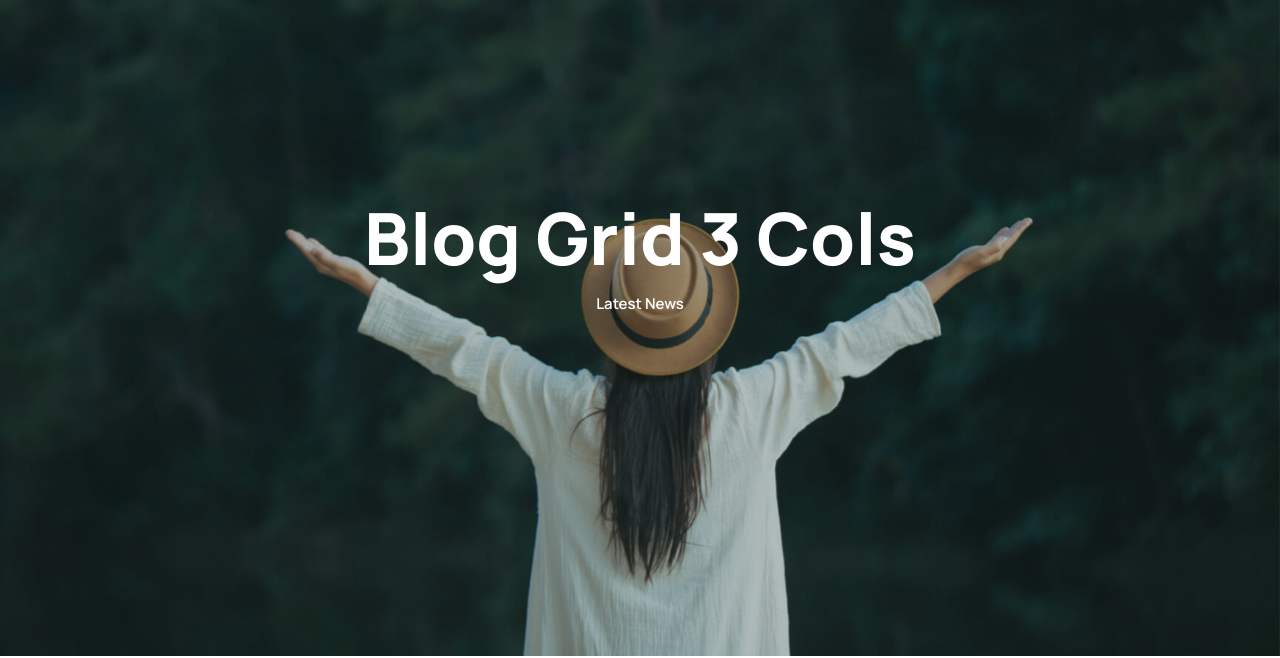
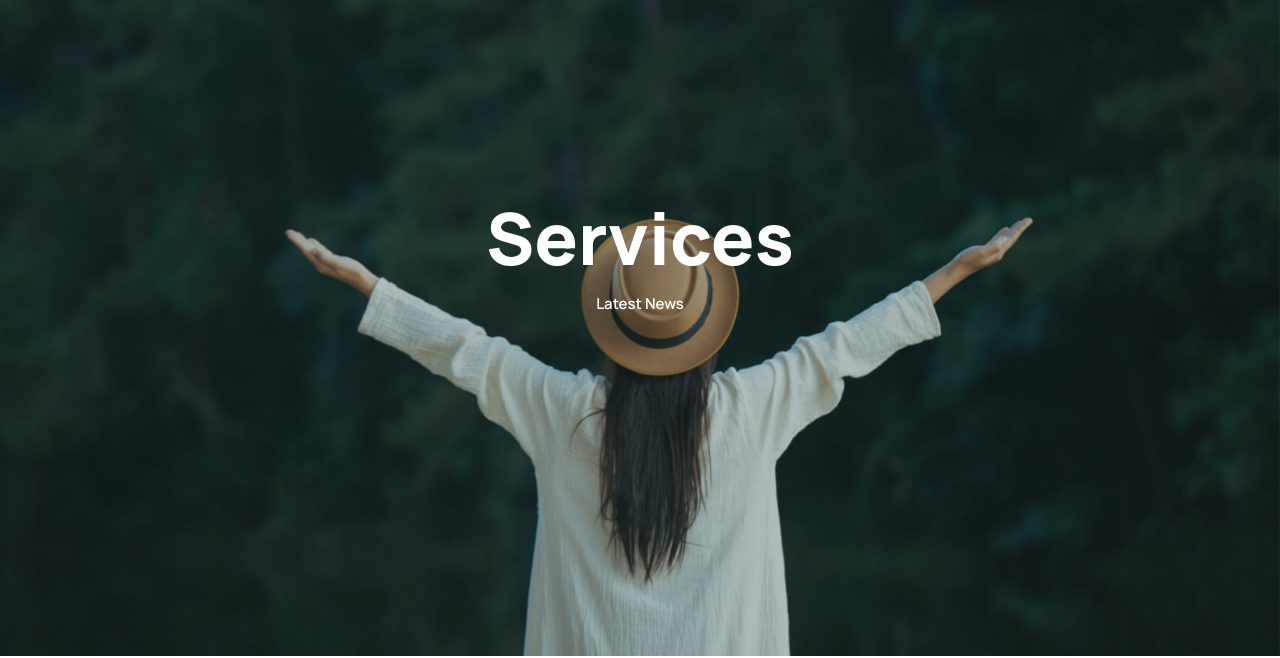
Before and after one commit to Frogbid-Khl/W-Photographer-3, a plain HTML site: page services.html in a window 1280 px wide. Shown: the part 144-802 px from the top of the page. Drawn offline with Linux system fonts and the light colour scheme.

Commit message:
update all

```diff
--- a/services.html
+++ b/services.html
@@ -175,7 +175,7 @@
     <div class="topsingleimg"><img alt="" height="1080" src="images/pages/blog-page.jpg" width="1920"></div>
     <div class="inner-desc">
         <div class="container">
-            <h1 class="display-2 single-post-title">Blog Grid 3 Cols</h1>
+            <h1 class="display-2 single-post-title">Services</h1>
             <span class="post-subtitle">Latest News</span>
         </div>
     </div>
```
